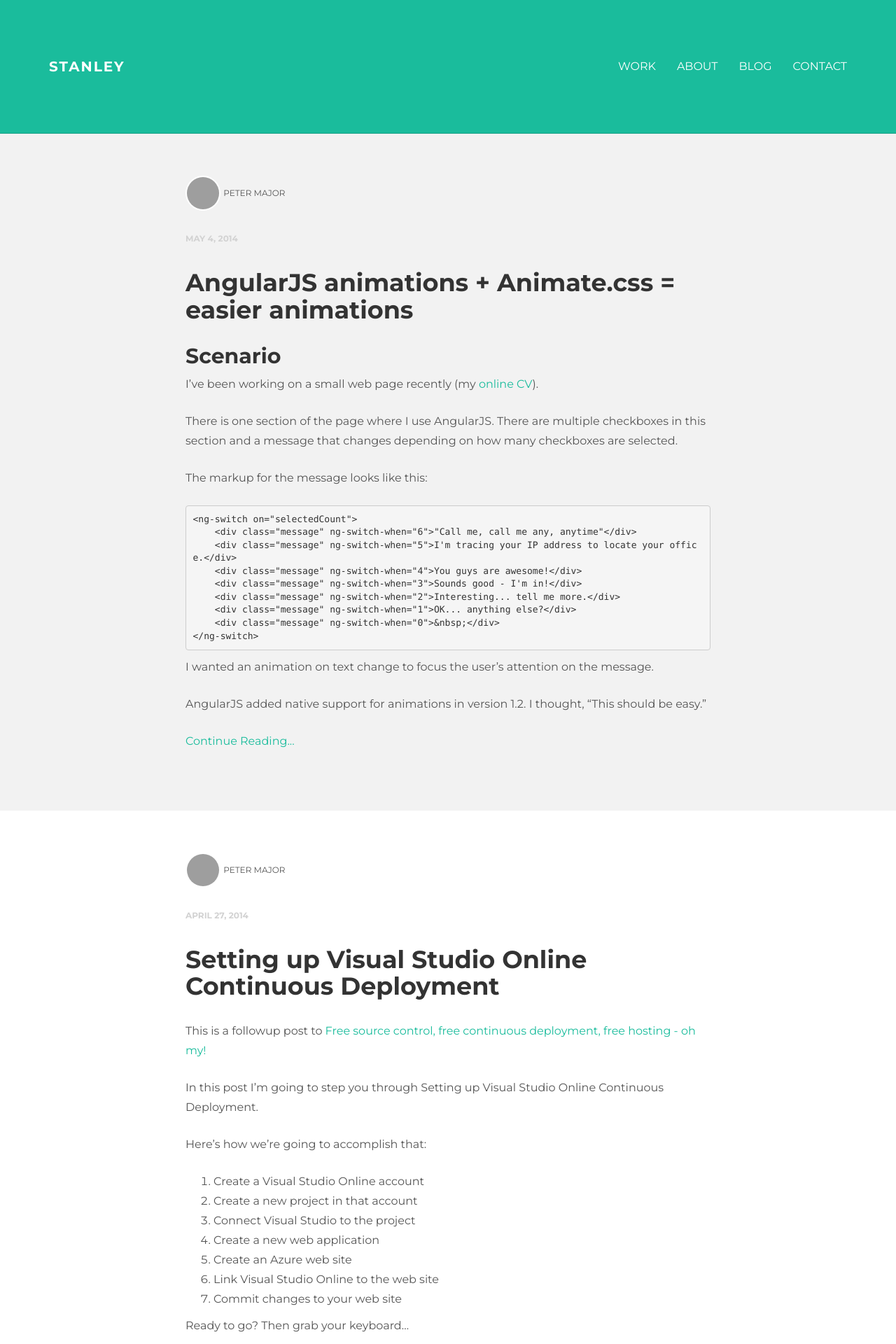
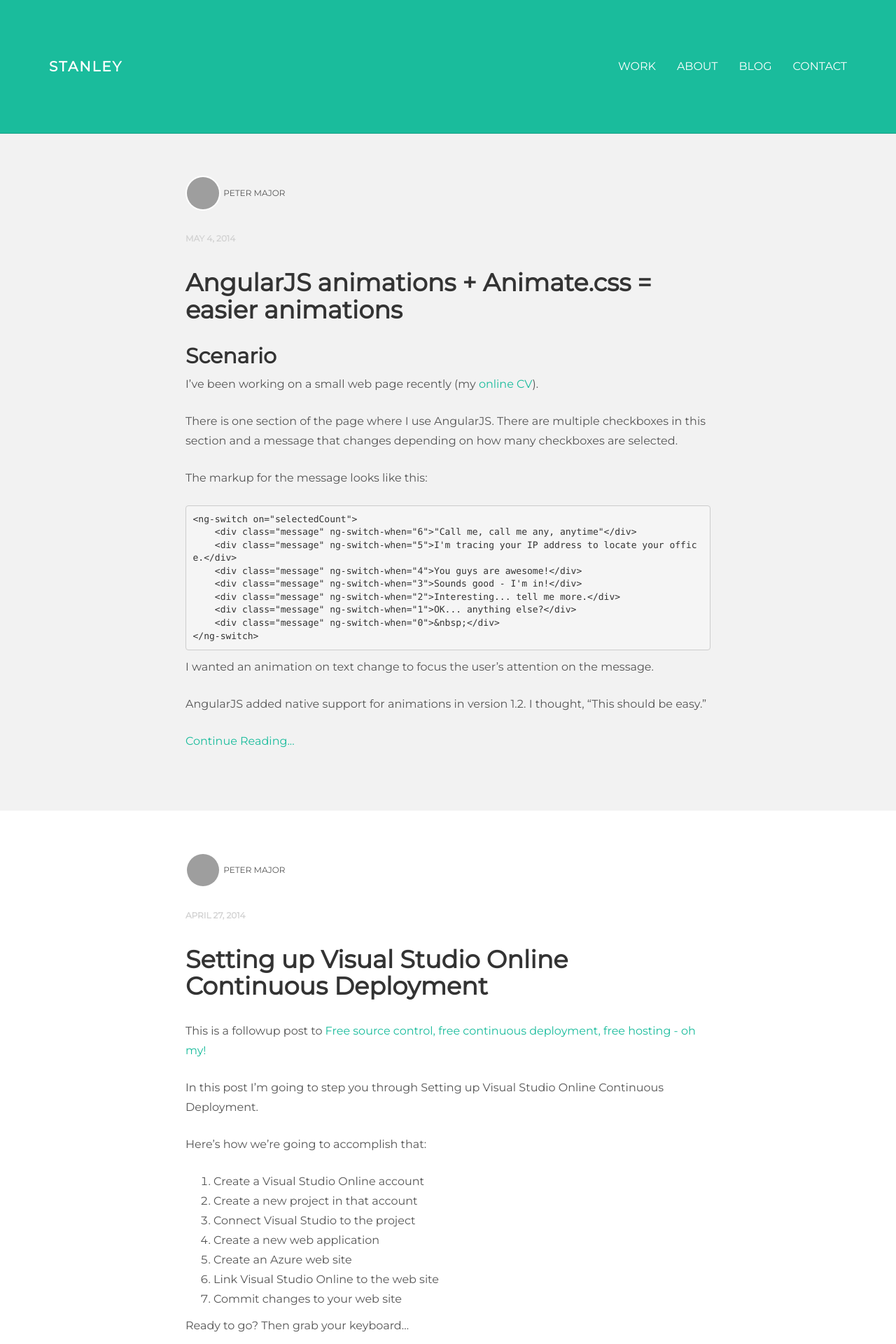
Before and after one commit to petermajor/petermajor.github.io, a Jekyll site: the page built from index.html, in a window 1280 px wide. Shown: the top 1920 px of the page at 70% size. Built offline with Jekyll 4.4.1, drawn with Linux system fonts in a browser that asks for light colours; nearby versions of some CDN libraries; grey boxes are pictures that could not be loaded.

Commit message:
Fix issue where Montserrat font wasn't loading

```diff
--- a/_layouts/default.html
+++ b/_layouts/default.html
@@ -12,6 +12,7 @@
 		<link href="assets/css/bootstrap.css" rel="stylesheet">
 		<!-- Custom styles for this template -->
 		<link href="assets/css/main.css" rel="stylesheet">
+		<link href='//fonts.googleapis.com/css?family=Montserrat' rel='stylesheet' type='text/css'>
 		<script src="//code.jquery.com/jquery-1.10.2.min.js"></script>
 		<!-- HTML5 shim and Respond.js IE8 support of HTML5 elements and media queries -->
 		<!--[if lt IE 9]>
--- a/assets/css/main.css
+++ b/assets/css/main.css
@@ -6,8 +6,6 @@
  * Version: 1.0
  * URL: http://blacktie.co
  */
-
-@import url(http://fonts.googleapis.com/css?family=Montserrat:400,700);
 
 body {
   	background-color: #ffffff;
```
